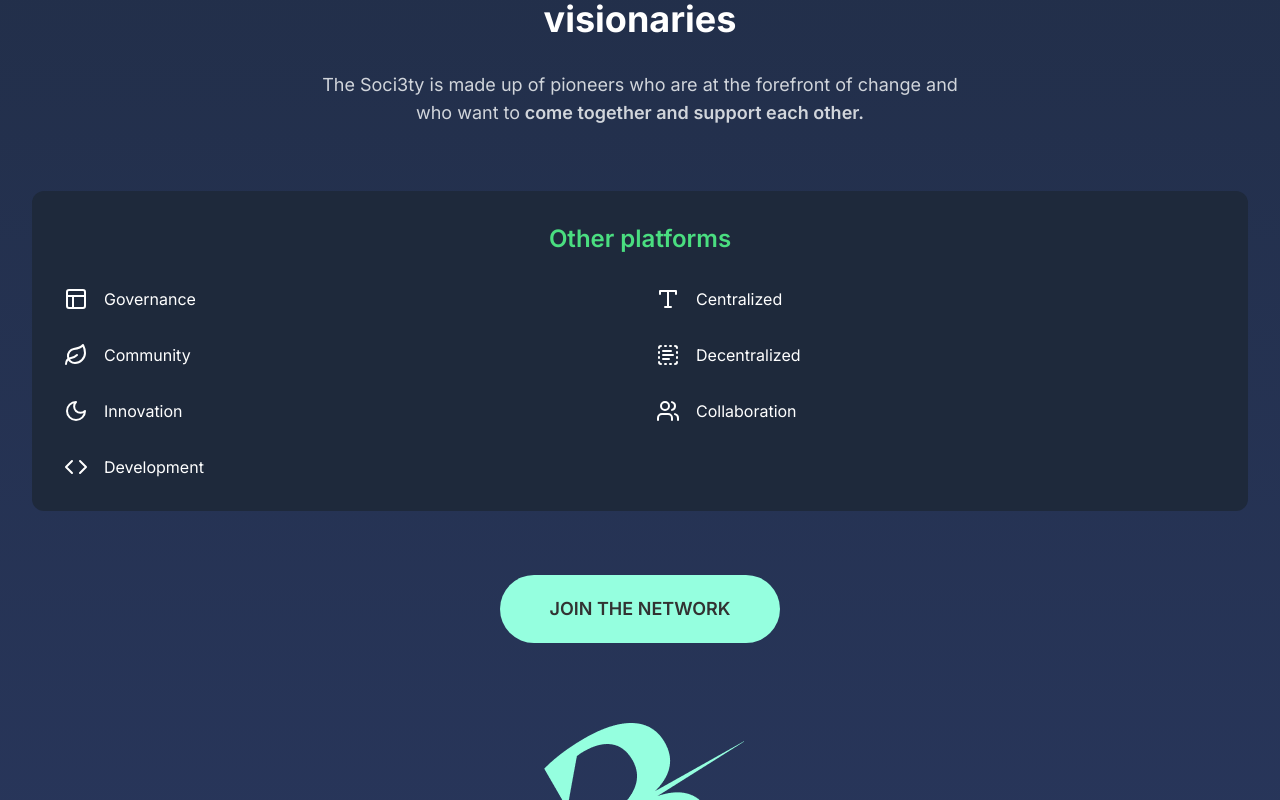
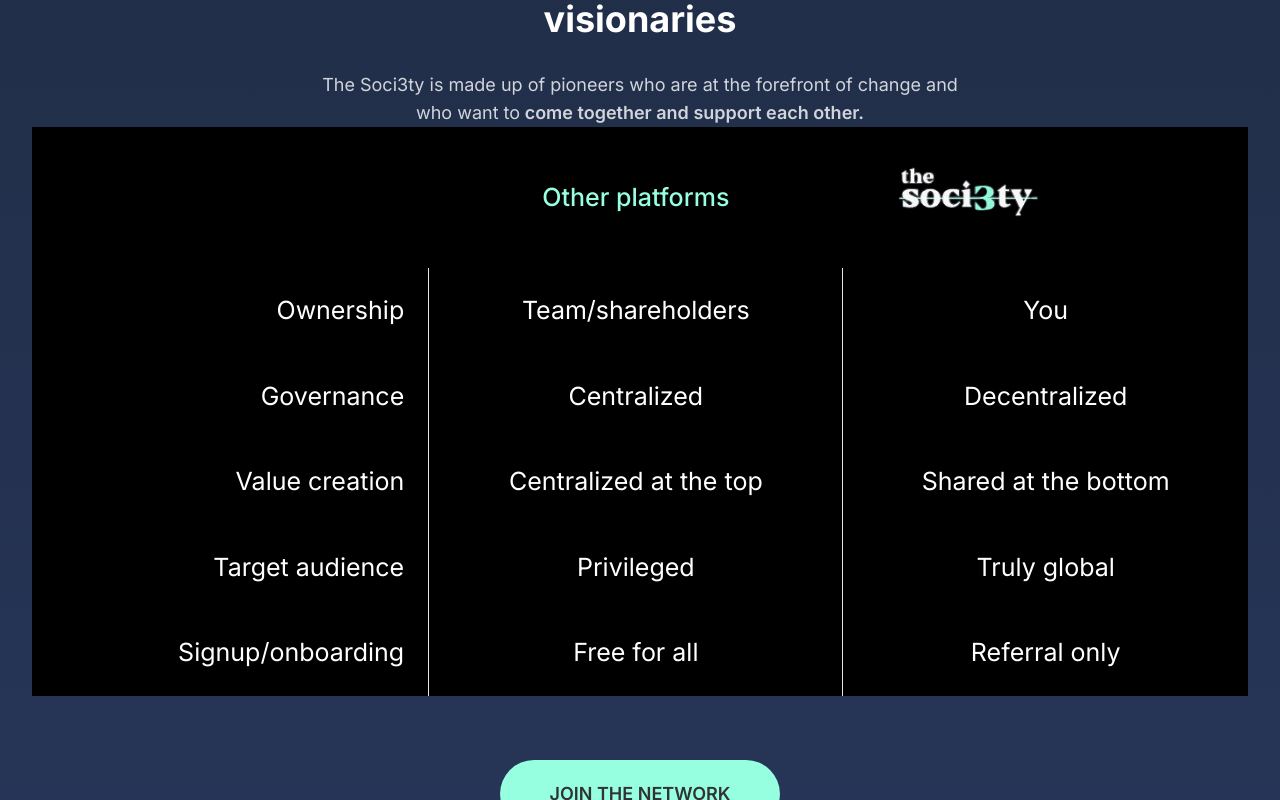
Before and after one commit to Githaiga22/the_Soci3ty-Front-end, a Next.js app: page / in a window 1280 px wide. Shown: the part 1200-2000 px from the top of the page. Built offline with nearby package versions, Linux system fonts and the light colour scheme.

Commit message:
refact table

```diff
--- a/src/app/globals.css
+++ b/src/app/globals.css
@@ -4,6 +4,7 @@
 
 :root {
   font-family: Inter, system-ui, -apple-system, sans-serif;
+  --font-custom: "US Blaak Black", sans-serif;
 }
 
 body {
@@ -60,7 +61,7 @@
 
 /* Gradient background */
 .gradient-bg {
-  background: linear-gradient(180deg, #7fffd4 0%, #7fffd4 45%, #1e2340 45%, #1e2340 100%);
+  background: linear-gradient(178.666deg, #7fffd4 0%, #7fffd4 45%, #1e2340 45%, #1e2340 100%);
 }
 
 /* Title styling */
--- a/src/app/page.jsx
+++ b/src/app/page.jsx
@@ -1,6 +1,14 @@
 import { Layout, Type, Leaf, TextSelect, Moon, Users, Code } from "lucide-react"
 import Image from "next/image"
 import Link from "next/link"
+
+const platforms = [
+  { name: "Ownership", value1: "Team/shareholders", value2: "You" },
+  { name: "Governance", value1: "Centralized", value2: "Decentralized" },
+  { name: "Value creation", value1: "Centralized at the top", value2: "Shared at the bottom" },
+  { name: "Target audience", value1: "Privileged", value2: "Truly global" },
+  { name: "Signup/onboarding", value1: "Free for all", value2: "Referral only" },
+]
 
 export default function Home() {
   return (
@@ -56,40 +64,28 @@
         </div>
 
         {/* Features Grid */}
-        <div className="mt-16 bg-[#1E293B] rounded-xl p-8">
-          <h3 className="text-2xl font-semibold text-[#4ADE80] mb-8">Other platforms</h3>
-
-          <div className="grid grid-cols-1 md:grid-cols-2 gap-8">
-            <div className="flex items-center space-x-4 text-white">
-              <Layout className="w-6 h-6" />
-              <span>Governance</span>
-            </div>
-            <div className="flex items-center space-x-4 text-white">
-              <Type className="w-6 h-6" />
-              <span>Centralized</span>
-            </div>
-            <div className="flex items-center space-x-4 text-white">
-              <Leaf className="w-6 h-6" />
-              <span>Community</span>
-            </div>
-            <div className="flex items-center space-x-4 text-white">
-              <TextSelect className="w-6 h-6" />
-              <span>Decentralized</span>
-            </div>
-            <div className="flex items-center space-x-4 text-white">
-              <Moon className="w-6 h-6" />
-              <span>Innovation</span>
-            </div>
-            <div className="flex items-center space-x-4 text-white">
-              <Users className="w-6 h-6" />
-              <span>Collaboration</span>
-            </div>
-            <div className="flex items-center space-x-4 text-white">
-              <Code className="w-6 h-6" />
-              <span>Development</span>
-            </div>
-          </div>
-        </div>
+        <table className="w-full bg-black">
+          <thead>
+            <tr className="">
+              <th className="p-4 text-left font-medium text-gray-500"></th>
+              <th className="p-4 text-center  text-[25px]  font-medium text-[#95FFDF]">Other platforms</th>
+              <th className="p-4 text-left font-medium text-gray-500">
+                <div className="flex items-center gap-4">
+                <Image src="/societylogo.png" alt="society Logo" width={200} height={200} className="w-25 h-25 mr-4" />
+                </div>
+              </th>
+            </tr>
+          </thead>
+          <tbody>
+            {platforms.map((platform, index) => (
+              <tr key={index} className={index < platforms.length - 1 ? "" : ""}>
+                <td className="p-6 font-blaak text-white text-[25px] font-normal text-right">{platform.name}</td>
+                <td className="p-4 border-l text-white text-[25px] font-small text-center">{platform.value1}</td>
+                <td className="p-4 border-l text-white text-[25px] font-normal text-center">{platform.value2}</td>
+              </tr>
+            ))}
+          </tbody>
+        </table>
 
         {/* Call to Action Button */}
         <div>
@@ -244,12 +240,20 @@
           </div>
         </div>
         {/* End of partners section */}
-      </main>
+
+
 
       <div className="gradient-bg min-h-screen flex flex-col items-center justify-center px-4 relative overflow-hidden">
         <div className="text-center max-w-2xl mx-auto">
+            <div className="mt-32 text-#323232">
+              <h2 className="font-blaak text-[36px] font-weight:400 leading-[100%] tracking-[0%] text-center">
+                What can you do as a founder
+              </h2>
+            </div>
+
+
           <div className="coin-container">
-            <Image src="/coin.png" alt="Coin" width={144} height={144} className="coin w-36 h-36 mx-auto" />
+            <Image src="/coin.png" alt="Coin" width={200} height={200} className="coin w-36 h-36 mx-auto" />
           </div>
 
           <h2 className="text-3xl font-bold mb-6 text-white tracking-tight flex items-center justify-center">
@@ -300,6 +304,8 @@
           </div>
         </div>
       </div>
+      </main>
     </div>
+
   )
 }
--- a/tailwind.config.js
+++ b/tailwind.config.js
@@ -61,6 +61,7 @@
         sans: ["var(--font-inter)", "system-ui", "sans-serif"],
         suisse: ["var(--font-suisse)"],
         blaak: ["var(--font-blaak)"],
+        neue: ['"Neue Montreal"', 'sans-serif'],
       },
     },
   },
```
